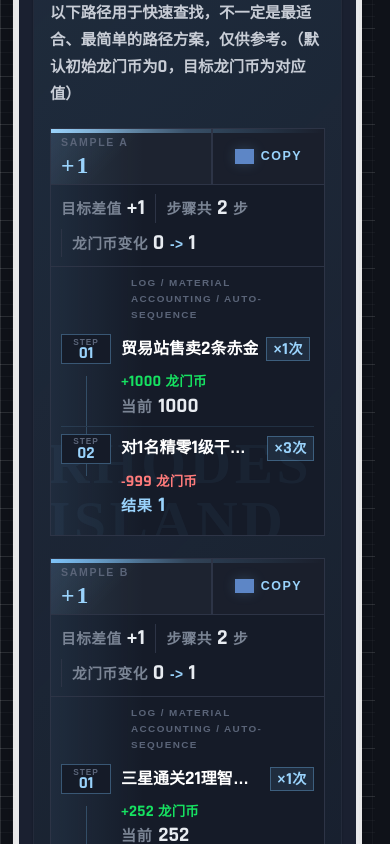
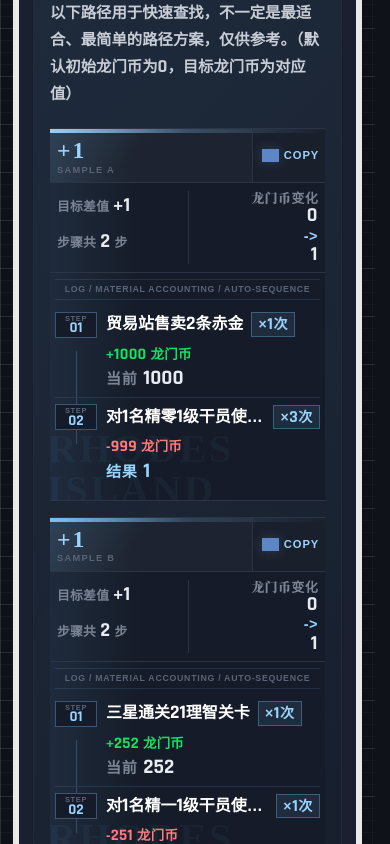
Before and after one commit to parrotime/Arknights-LMD-Sum-calculator, a React (Vite) app: page /#/data in a window 390 px wide. Shown: the part 9620-10464 px from the top of the page. Built offline with nearby package versions, Linux system fonts and the light colour scheme; grey boxes are pictures that could not be loaded.

Commit message:
260521-06-v2_mobile_result_panel_pt1

```diff
--- a/src/assets/styles/PathRenderer.module.css
+++ b/src/assets/styles/PathRenderer.module.css
@@ -27,4 +27,10 @@
   .path-renderer-container {
     padding: 4px 0 8px;
   }
+
+  .plan-list {
+    margin-left: -4px;
+    margin-right: -4px;
+    gap: var(--ark-space-md);
+  }
 }
--- a/src/assets/styles/PlanCard.module.css
+++ b/src/assets/styles/PlanCard.module.css
@@ -386,55 +386,160 @@
 }
 
 @media (max-width: 800px) {
+  .plan-card::after {
+    right: 8px;
+    bottom: -7px;
+    font-size: 2.55rem;
+  }
+
   .plan-card-header {
     grid-template-columns: 1fr auto;
+    align-items: stretch;
   }
 
   .plan-identity {
-    min-height: 48px;
-    padding: 8px 10px;
+    min-height: 52px;
+    padding: 8px 10px 7px;
+    border-right: 0;
+  }
+
+  .plan-mark-label {
+    order: 2;
+    margin-top: 5px;
+    font-size: 0.58rem;
+    letter-spacing: 0.14em;
+  }
+
+  .plan-mark-number {
+    order: 1;
+    margin-top: 0;
+    font-size: 1.18rem;
+    letter-spacing: 0.06em;
   }
 
   .summary {
     grid-column: 1 / -1;
     grid-row: 2;
-    flex-wrap: wrap;
-    justify-content: flex-start;
-    gap: 6px 0;
-    padding: 9px 10px;
-    border-top: 1px solid var(--ark-border-default);
-    font-size: 0.86rem;
+    display: grid;
+    grid-template-columns: minmax(0, 1fr) minmax(0, 1fr);
+    grid-auto-flow: column;
+    grid-template-rows: repeat(2, minmax(22px, auto));
+    justify-content: stretch;
+    gap: 0;
+    padding: 8px 10px;
+    border-top: 1px solid var(--ark-plan-border);
+    font-size: 0.82rem;
   }
 
   .summary span {
-    padding: 0 10px;
+    display: inline-flex;
+    align-items: baseline;
+    gap: 4px;
+    min-width: 0;
+    min-height: 22px;
+    padding: 0 8px 0 0;
+    border-left: none;
+    white-space: nowrap;
   }
 
   .summary span:first-child {
     padding-left: 0;
   }
 
+  .summary b {
+    font-family: var(--ark-font-title);
+    font-size: 0.8rem;
+    line-height: 1;
+    letter-spacing: 0.02em;
+  }
+
+  .summary strong {
+    font-size: 1.04rem;
+    line-height: 1;
+  }
+
+  .summary em {
+    font-size: 0.9rem;
+    line-height: 1;
+  }
+
+  .summary span:last-child {
+    grid-row: 1 / 3;
+    grid-column: 2;
+    display: grid;
+    grid-template-columns: 1fr;
+    align-content: center;
+    justify-items: end;
+    gap: 4px;
+    padding: 0 0 0 9px;
+    border-left: 1px solid var(--ark-plan-border);
+    text-align: right;
+  }
+
+  .summary span:last-child b {
+    justify-self: end;
+    font-size: 0.82rem;
+  }
+
+  .summary span:last-child strong,
+  .summary span:last-child em {
+    display: inline;
+  }
+
   .copy-btn,
   .copy-btn-done {
-    min-width: 86px;
-    min-height: 48px;
+    width: 76px;
+    min-width: 76px;
+    min-height: 52px;
+    padding: 0 8px;
+    gap: 5px;
+    border-left: 1px solid var(--ark-plan-border);
+    font-size: 0.7rem;
+    letter-spacing: 0.08em;
+  }
+
+  .copy-icon {
+    width: 17px;
+    height: 17px;
   }
 
   .step-list {
-    padding: 8px 10px 10px;
+    padding: 6px 8px 10px;
+  }
+
+  .step-list::before {
+    margin: 0 0 6px;
+    padding: 2px 0 3px;
+    border-top: 1px solid var(--ark-plan-step-line);
+    border-bottom: 1px solid var(--ark-plan-step-line);
+    text-align: center;
+    font-size: 0.55rem;
+    letter-spacing: 0.08em;
   }
 
   .step-card {
-    grid-template-columns: 52px minmax(0, 1fr);
-    gap: 8px;
+    grid-template-columns: 44px minmax(0, 1fr);
+    gap: 7px;
+    min-height: 38px;
+    padding: 6px 0;
   }
 
   .step-index {
-    width: 50px;
+    width: 42px;
+    height: 26px;
+  }
+
+  .step-index span {
+    font-size: 0.47rem;
+    letter-spacing: 0.08em;
+  }
+
+  .step-index strong {
+    font-size: 0.78rem;
   }
 
   .step-card::before {
-    left: 25px;
+    left: 21px;
   }
 
   .step-right {
--- a/src/assets/styles/ResultArea.module.css
+++ b/src/assets/styles/ResultArea.module.css
@@ -152,6 +152,10 @@
   color: var(--ark-result-meta-value);
 }
 
+.result-summary-source-value-mobile {
+  display: none;
+}
+
 .result-summary-count {
   position: absolute;
   left: 50%;
@@ -177,21 +181,50 @@
   }
 
   .result-summary-bar {
-    display: flex;
-    flex-direction: column;
-    align-items: stretch;
+    align-items: center;
+    justify-content: space-between;
     gap: 8px;
     margin-left: 0;
     margin-right: 0;
+    min-height: 42px;
+    padding: 7px 9px;
   }
 
   .result-summary-source {
-    width: 100%;
-    justify-content: center;
+    flex: 0 1 auto;
+    min-width: 0;
+    width: auto;
+    justify-content: flex-start;
+    font-size: 0.72rem;
+  }
+
+  .result-summary-source-label {
+    padding: 0 5px;
+    font-size: 0.68rem;
+    letter-spacing: 0.04em;
+  }
+
+  .result-summary-source-value {
+    min-width: 0;
+    padding: 0 6px;
+    overflow: hidden;
+    text-overflow: ellipsis;
+  }
+
+  .result-summary-source-value-desktop {
+    display: none;
+  }
+
+  .result-summary-source-value-mobile {
+    display: inline;
   }
 
   .result-summary-count {
     position: static;
+    flex: 0 0 auto;
     transform: none;
+    font-family: var(--ark-font-title);
+    font-size: 0.86rem;
+    letter-spacing: 0.02em;
   }
 }
--- a/src/components/ResultArea.jsx
+++ b/src/components/ResultArea.jsx
@@ -54,7 +54,18 @@ const ResultArea = ({
                 {calcMeta?.fromCache ? "CACHE" : "TIME"}
               </span>
               <span className={styles['result-summary-source-value']}>
-                {calcMeta?.fromCache ? "从缓存读取" : `计算耗时 ${calcMeta?.elapsed ?? 0}ms`}
+                {calcMeta?.fromCache ? (
+                  "从缓存读取"
+                ) : (
+                  <>
+                    <span className={styles['result-summary-source-value-desktop']}>
+                      计算耗时 {calcMeta?.elapsed ?? 0}ms
+                    </span>
+                    <span className={styles['result-summary-source-value-mobile']}>
+                      耗时 {calcMeta?.elapsed ?? 0}ms
+                    </span>
+                  </>
+                )}
               </span>
             </div>
             <div className={styles['result-summary-count']}>
```
